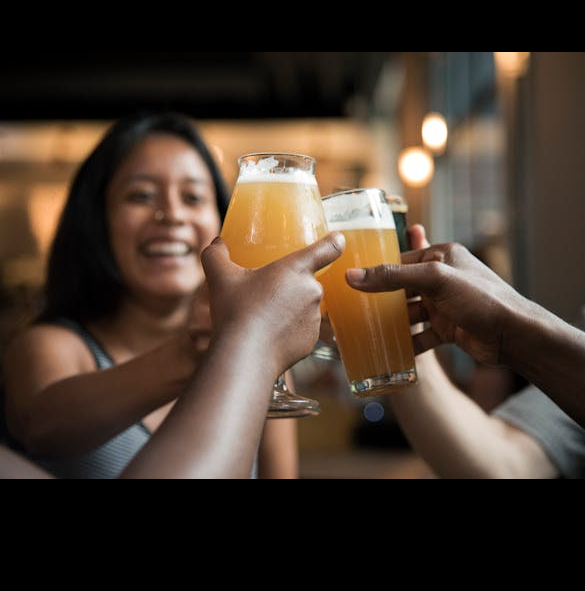
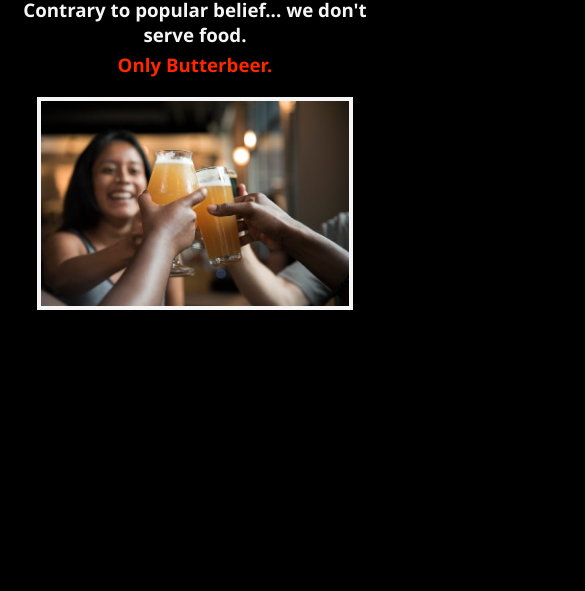
Before and after one commit to rustleium/restaurant-page, a website built with webpack: page src/template.html in a window 390 px wide. Shown: the part 253-844 px from the top of the page, 585 px wide, since content can reach past the window. Built offline with nearby package versions, Linux system fonts and the light colour scheme.

Commit message:
style: Improve layout and responsiveness

```diff
--- a/src/style.css
+++ b/src/style.css
@@ -5,8 +5,14 @@
   font-family:'Segoe UI', Tahoma, Geneva, Verdana, sans-serif;
 }
 
+html, body {
+  height: 100%;
+}
+
 body {
   background-color: black;
+  display: flex;
+  flex-direction: column;
 }
 
 h1 {
@@ -32,4 +38,24 @@ header {
   flex-direction: column;
   justify-content: center;
   align-items: center;
+  margin-bottom: 20px;
 }
+
+#content {
+  width: min(90%, 700px);
+  color: whitesmoke;
+  text-align: center;
+  overflow-y: auto;
+  margin: 0 auto 20px;
+}
+
+#content :nth-child(3) {
+  margin-top: 5px;
+  color: rgb(255, 38, 0);
+}
+
+#image-home {
+  width: min(90%, 700px);
+  border: 4px solid whitesmoke;
+  margin: 20px auto;
+}
```
